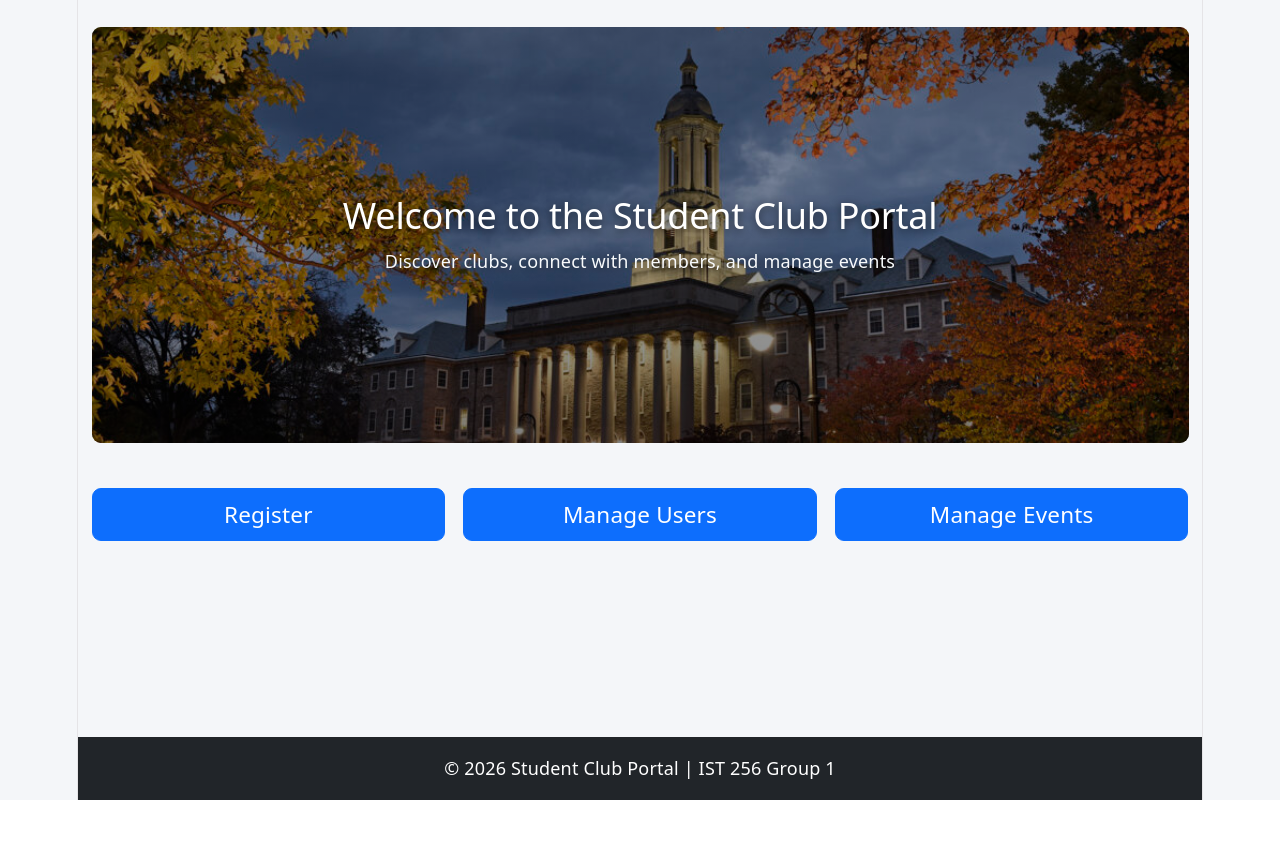
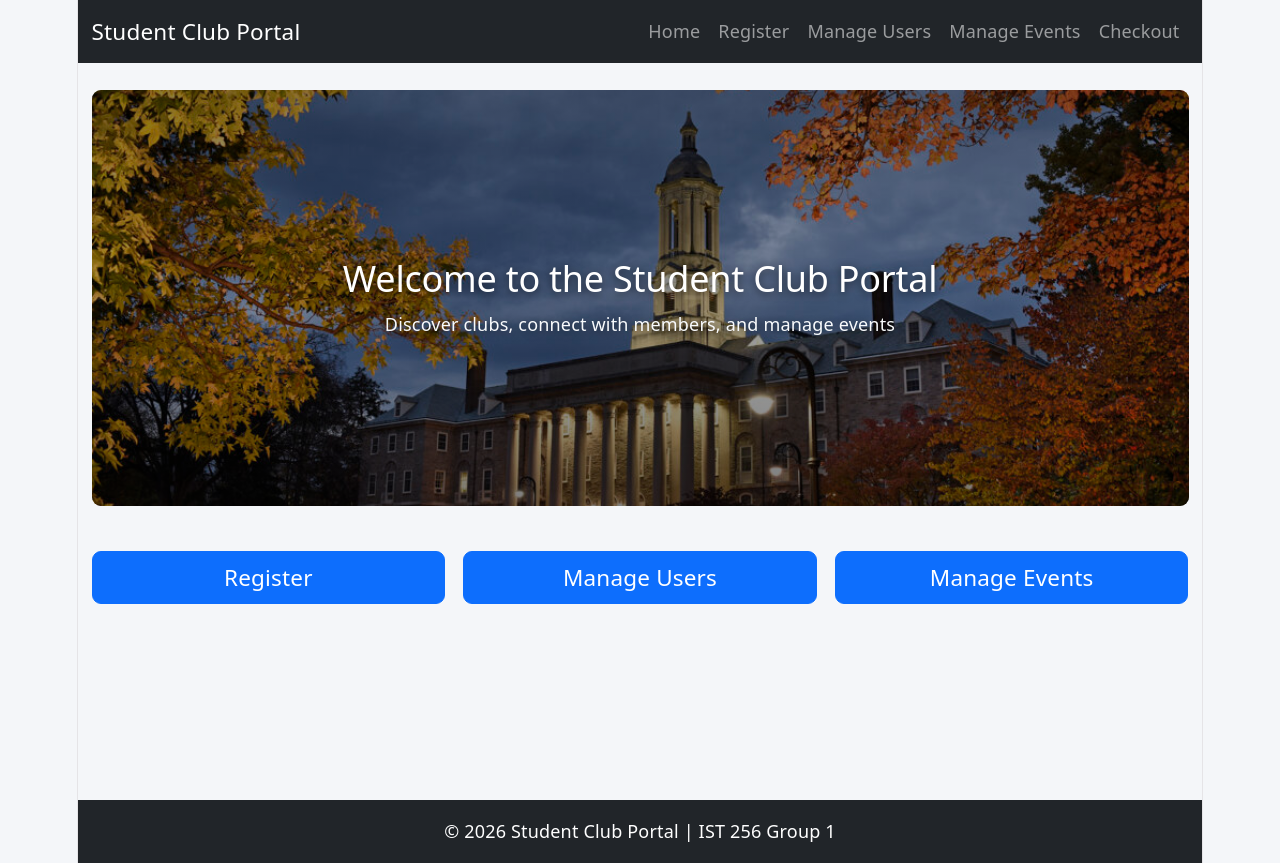
Before and after one commit to HypermorphicGaming/IST256-Student-Club-Portal, a React (Vite) app in the folder react-club-portal/: page / in a window 1280 px wide. Before the commit the page ends 800 px from the top, so only its background shows below. Built offline with nearby package versions, Linux system fonts and the light colour scheme.

Commit message:
Added the Navbar to the webpage

```diff
--- a/react-club-portal/src/App.jsx
+++ b/react-club-portal/src/App.jsx
@@ -3,6 +3,8 @@ import './App.css'
 import ManageUsers from './ManageUsers';
 import CatalogCart from './CatalogCart';
 import Checkout from './Checkout';
+import Navbar from './NavBar';
+
 import ManageEvents from './ManageEvents';
 
 function Home() {
@@ -31,6 +33,7 @@ function Home() {
 function App() {
   return (
     <Router>
+      <Navbar />
       <Routes>
         <Route path="/" element={<Home />} />
         <Route path="/register" element={<CatalogCart />} />
```
